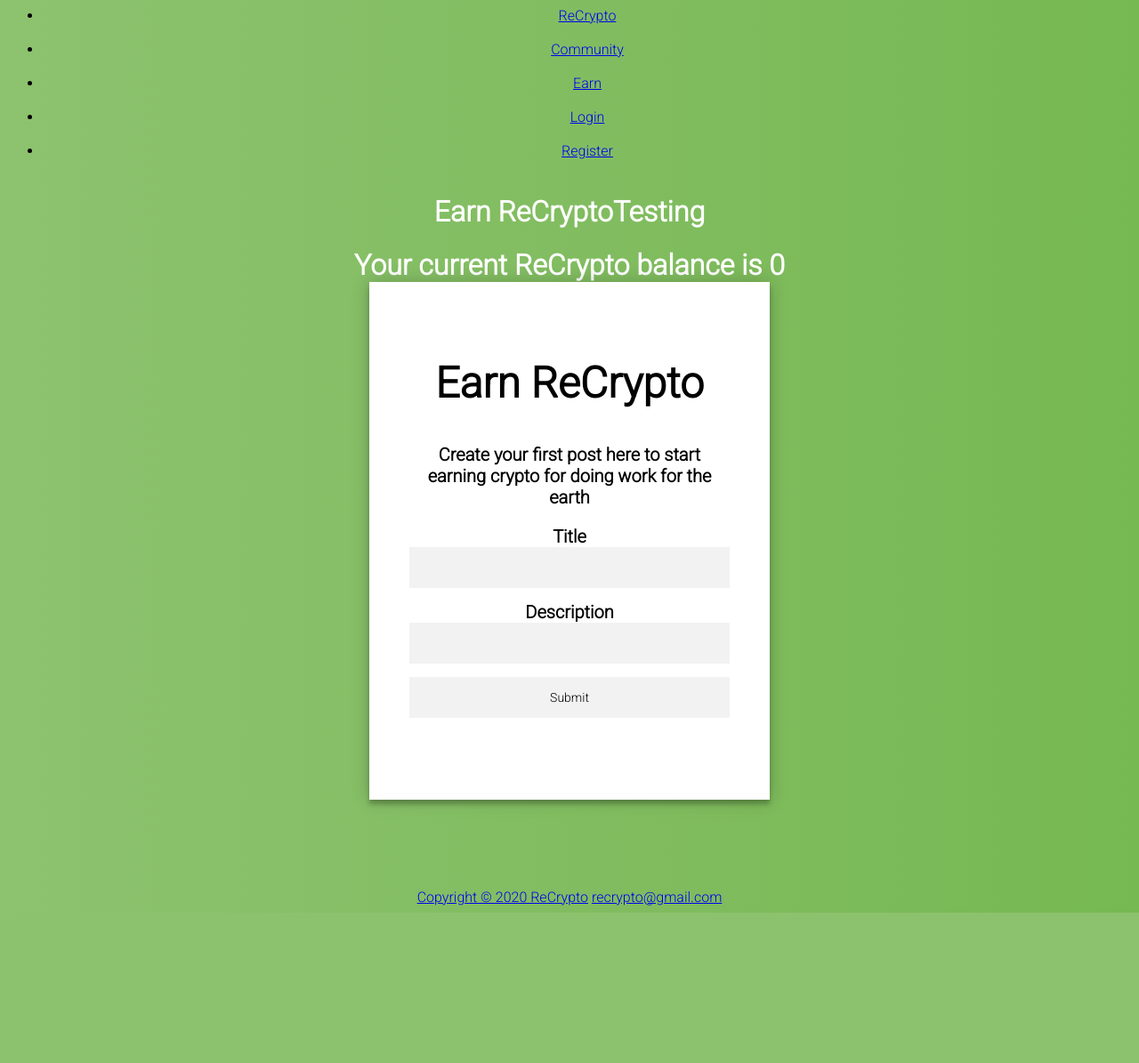
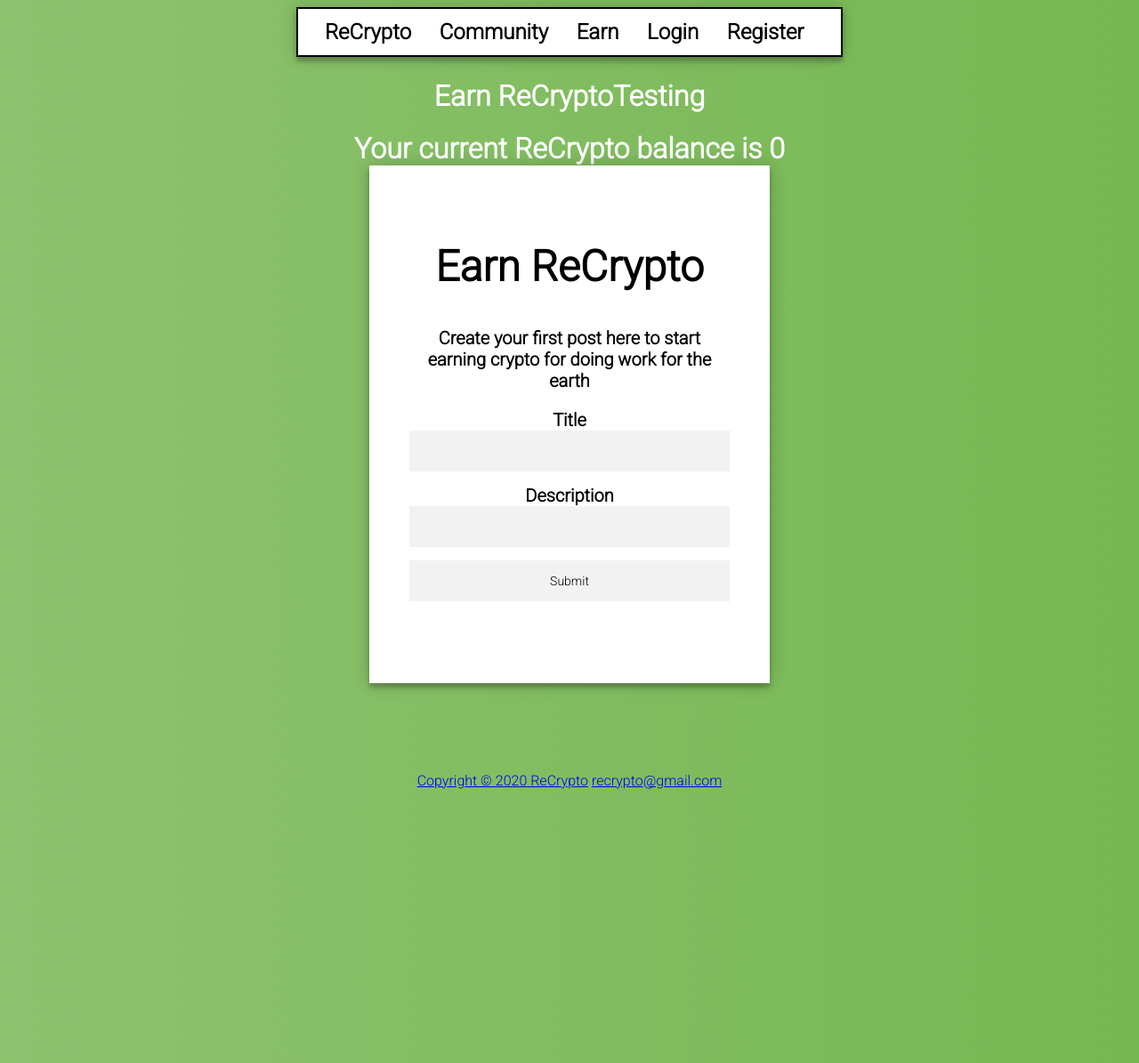
Before and after one commit to lukew3/ReCrypto, a Flask app: page /earn in a window 1280 px wide. Shown: the whole page at 89% size. Before the commit the page ends 1026 px from the top, so only its background shows below. Run offline with Flask 2, Linux system fonts and the light colour scheme; some libraries are stand-ins or nearby versions.

Commit message:
asdfxgcxcvbdgaergdfbzxccvasddgddhfgnxzmzmcxc,s,lwkwiu77tyujmdlss;d'vlkvk

```diff
--- a/recrypto/static/main.css
+++ b/recrypto/static/main.css
@@ -108,3 +108,43 @@ h1 {
 .container .info span .fa {
   color: #EF3B3A;
 }
+
+        nav{
+	text-align:center;
+	font-size:1.5em;
+    border:2px solid black;
+    background-color:white;
+	font-weight: bold;
+    position: relative;
+    z-index: 1;
+    max-width: 600px;
+    margin: 0 auto 25px;
+    padding: 5px;
+    text-align: center;
+    box-shadow: 0 0 20px 0 rgba(0, 0, 0, 0.2), 0 5px 5px 0 rgba(0, 0, 0, 0.24);
+}
+nav a:link  {color:black;}
+nav a:visited{color:#4CAF50}
+nav a:hover {color:green;}
+nav ul{
+    list-style-type:none;
+	margin:0;
+	padding:0;
+}
+nav li{
+    display:inline-block;
+    padding:7px;
+}
+nav a{
+	text-decoration:none;
+	display:block;
+	margin:0;
+	padding:0;
+}
+footer {
+  display: block;
+  top: 10vh;
+}
+#spacer {
+  height: 300px;
+}
--- a/recrypto/templates/layout.html
+++ b/recrypto/templates/layout.html
@@ -5,53 +5,11 @@
       {% endblock %}
 
       {% block style %}
-	        <style>
-
-        nav{
-	text-align:center;
-	font-size:1.5em;
-    border:2px solid black;
-    background-color:white;
-	font-weight: bold;
-    position: relative;
-    z-index: 1;
-    max-width: 600px;
-    margin: 0 auto 25px;
-    padding: 5px;
-    text-align: center;
-    box-shadow: 0 0 20px 0 rgba(0, 0, 0, 0.2), 0 5px 5px 0 rgba(0, 0, 0, 0.24);
-}
-nav a:link  {color:black;}
-nav a:visited{color:#4CAF50}
-nav a:hover {color:green;}
-nav ul{
-    list-style-type:none;
-	margin:0;
-	padding:0;
-}
-li{
-    display:inline-block;
-    padding:7px;
-
-}
-a{
-	text-decoration:none;
-	display:block;
-	margin:0;
-	padding:0;
-}
-footer {
-  display: block;
-  top: 10vh;
-}
-#spacer {
-  height: 300px;
-}
-        </style>
       {% endblock %}
     </head>
     <body>
-      <nav><ul>
+      <nav>
+        <ul>
         <div id="nav-links">
          <li><a href="{{ url_for('landing') }}">ReCrypto</a></li> &nbsp;
          <li><a href="{{ url_for('community') }}">Community</a></li> &nbsp;
@@ -62,8 +20,8 @@ footer {
            <li><a href="{{ url_for('login') }}">Login</a></li> &nbsp;
            <li><a href="{{ url_for('register') }}">Register</a></li> &nbsp;
           {% endif %}
-        </div>
-          </ul></nav>
+          </ul>
+        </nav>
 
 
         {% block content %}
```
Also changed, not shown: recrypto/templates/landing.html (+4 -5 lines).
